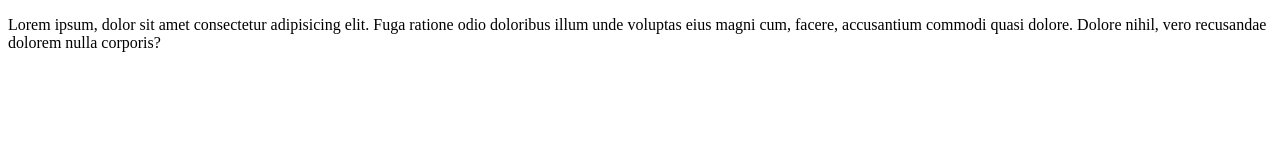
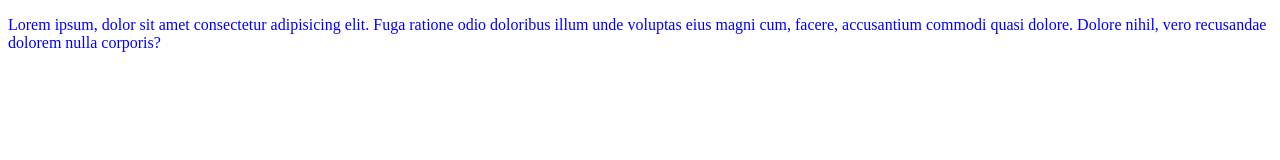
Before and after one commit to somayaax/lab2, a plain HTML site: page index.html in a window 1280 px wide. Drawn offline with Linux system fonts and the light colour scheme.

Commit message:
add style

```diff
--- /dev/null
+++ b/css/style.css
@@ -0,0 +1,3 @@
+p{
+    color: blue;
+}
--- a/index.html
+++ b/index.html
@@ -6,6 +6,7 @@
     <meta http-equiv="X-UA-Compatible" content="IE=edge">
     <meta name="viewport" content="width=device-width, initial-scale=1.0">
     <title>Document</title>
+    <link rel="stylesheet" href="css/style.css">
 </head>
 
 <body>
```
